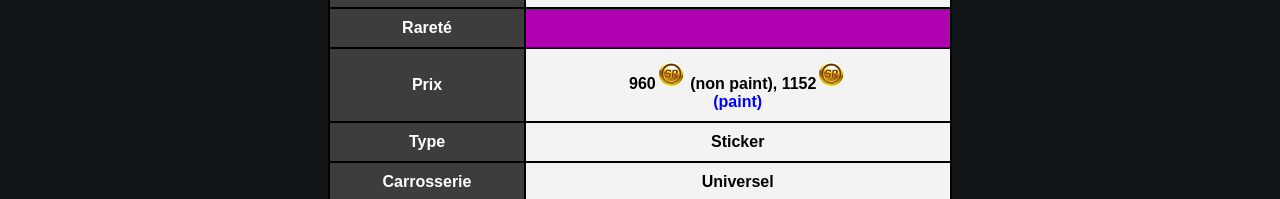
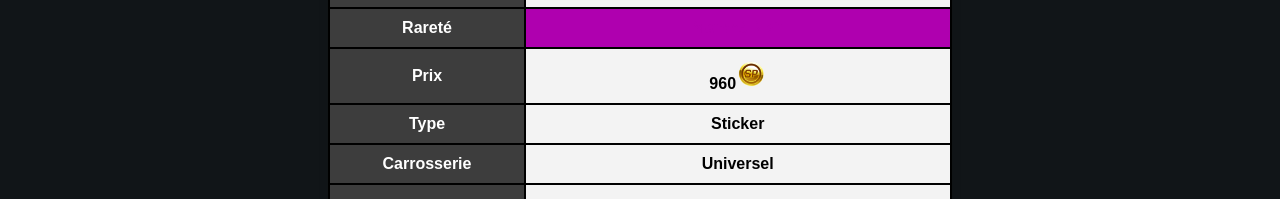
Before and after one commit to rlss-infos/off, a plain HTML site: page 20xx.html in a window 1280 px wide. Shown: the part 746-945 px from the top of the page. Drawn offline with Linux system fonts and the light colour scheme.

Commit message:
Add files via upload

```diff
--- a/20xx.html
+++ b/20xx.html
@@ -74,7 +74,7 @@
     </tr>
     <tr class="tr">
       <th class="th">Prix</th>
-      <td class="td">960<img src="sp.png" height="30px"> (non paint), 1152<img src="sp.png" height="30px"> <div class="paint">(paint)</div></td>
+      <td class="td">960<img src="sp.png" height="30px"></td>
     </tr>
     <tr class="tr">
         <th class="th">Type</th>
```
